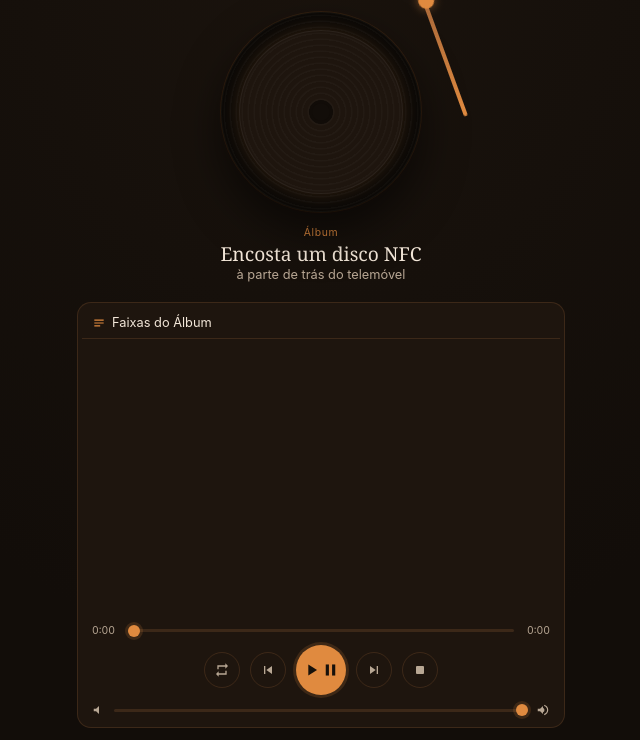
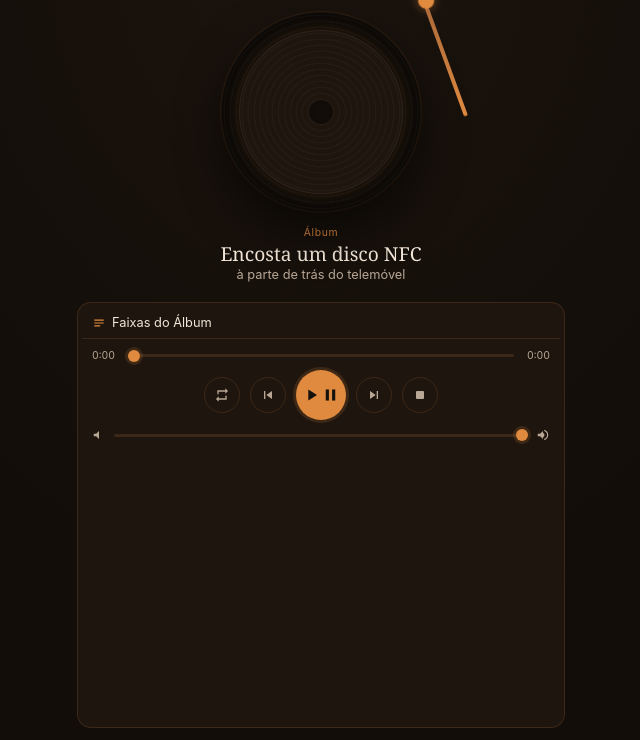
Before and after one commit to rubenalves1978-hub/jukebox, a plain HTML site: page index.html in a window 1280 px wide. Shown: the part 60-800 px from the top of the page, without its empty margins (319-959 px from the left). Drawn offline with Linux system fonts and the light colour scheme.

Commit message:
Update index.html

```diff
--- a/index.html
+++ b/index.html
@@ -1,5 +1,4 @@
-<!DOCTYPE html>
-<html lang="pt-PT">
+        <!DOCTYPE html><html lang="pt-PT">
 <head>
 <meta charset="UTF-8">
 <meta name="viewport" content="width=device-width, initial-scale=1, viewport-fit=cover">
@@ -10,27 +9,42 @@
 <link rel="apple-touch-icon" href="icons/icon-192.png">
 <link rel="stylesheet" href="styles.css">
 </head>
-<body>
-
-  <main class="player" id="player">
-
-    <header class="topbar">
+<body>  <main class="player" id="player"><header class="topbar">
   <div class="brand">
     <span class="brand-mark">◎</span>
     <span class="brand-name">Jukebox<em>NFC</em></span>
   </div>
+
   <div class="status" id="nfcStatus" data-state="idle">
-        <button class="status-btn" id="btnScan">
-          <svg viewBox="0 0 24 24"><path d="M12 2a10 10 0 0 0-7.07 17.07l1.41-1.41A8 8 0 1 1 20 12a8 8 0 0 1-2.34 5.66l1.41 1.41A10 10 0 0 0 12 2zm0 4a6 6 0 0 0-4.24 10.24l1.42-1.41A4 4 0 1 1 16 12a4 4 0 0 1-4 4zm0-2a2 2 0 1 0 0-4 2 2 0 0 0 0 4z"/></svg>
+    <button class="status-btn" id="btnScan" aria-label="Ler disco NFC" title="Ler disco NFC">
+      <svg viewBox="0 0 24 24">
+        <path d="M12 2a10 10 0 0 0-7.07 17.07l1.41-1.41A8 8 0 1 1 20 12a8 8 0 0 1-2.34 5.66l1.41 1.41A10 10 0 0 0 12 2zm0 4a6 6 0 0 0-4.24 10.24l1.42-1.41A4 4 0 1 1 16 12a4 4 0 0 1-4 4zm0-2a2 2 0 1 0 0-4 2 2 0 0 0 0 4z"/>
+      </svg>
     </button>
-        <span class="status-text" id="statusText">Toque no ícone NFC para ativar a leitura</span>
   </div>
+
   <button class="icon-btn" id="btnTheme" aria-label="Alternar tema">
-        <svg id="iconSun" viewBox="0 0 24 24"><circle cx="12" cy="12" r="5"/><line x1="12" y1="1" x2="12" y2="3"/><line x1="12" y1="21" x2="12" y2="23"/><line x1="4.22" y1="4.22" x2="5.64" y2="5.64"/><line x1="18.36" y1="18.36" x2="19.78" y2="19.78"/><line x1="1" y1="12" x2="3" y2="12"/><line x1="21" y1="12" x2="23" y2="12"/><line x1="4.22" y1="19.78" x2="5.64" y2="18.36"/><line x1="18.36" y1="5.64" x2="19.78" y2="4.22"/></svg>
-        <svg id="iconMoon" viewBox="0 0 24 24" hidden><path d="M21 12.79A9 9 0 1 1 11.21 3 7 7 0 0 0 21 12.79z"/></svg>
+    <svg id="iconSun" viewBox="0 0 24 24">
+      <circle cx="12" cy="12" r="5"/>
+      <line x1="12" y1="1" x2="12" y2="3"/>
+      <line x1="12" y1="21" x2="12" y2="23"/>
+      <line x1="4.22" y1="4.22" x2="5.64" y2="5.64"/>
+      <line x1="18.36" y1="18.36" x2="19.78" y2="19.78"/>
+      <line x1="1" y1="12" x2="3" y2="12"/>
+      <line x1="21" y1="12" x2="23" y2="12"/>
+      <line x1="4.22" y1="19.78" x2="5.64" y2="18.36"/>
+      <line x1="18.36" y1="5.64" x2="19.78" y2="4.22"/>
+    </svg>
+
+    <svg id="iconMoon" viewBox="0 0 24 24" hidden>
+      <path d="M21 12.79A9 9 0 1 1 11.21 3 7 7 0 0 0 21 12.79z"/>
+    </svg>
   </button>
+
   <button class="icon-btn" id="btnSettings" aria-label="Registo de eventos" title="Registo de eventos">
-        <svg viewBox="0 0 24 24"><path d="M12 15.5A3.5 3.5 0 1 1 15.5 12 3.5 3.5 0 0 1 12 15.5zm7.94-2.5a7.99 7.99 0 0 0 0-2l2.03-1.58a.5.5 0 0 0 .12-.64l-1.93-3.32a.5.5 0 0 0-.6-.22l-2.39.96a7.9 7.9 0 0 0-1.73-1v-2.3a.5.5 0 0 0-.41-.49l-3.68-.6a.5.5 0 0 0-.53.41v2.28a7.9 7.9 0 0 0-1.73 1l-2.39-.96a.5.5 0 0 0-.6.22l-1.93 3.32a.5.5 0 0 0 .12.64L5.06 9.5a8 8 0 0 0 0 2l-2.03 1.58a.5.5 0 0 0-.12.64l1.93 3.32a.5.5 0 0 0 .6.22l2.39-.96a7.9 7.9 0 0 0 1.73 1v2.3a.5.5 0 0 0 .41.49l3.68.6a.5.5 0 0 0 .53-.41v-2.28a7.9 7.9 0 0 0 1.73-1l2.39.96a.5.5 0 0 0 .6-.22l1.93-3.32a.5.5 0 0 0-.12-.64L19.94 12z"/></svg>
+    <svg viewBox="0 0 24 24">
+      <path d="M12 15.5A3.5 3.5 0 1 1 15.5 12 3.5 3.5 0 0 1 12 15.5zm7.94-2.5a7.99 7.99 0 0 0 0-2l2.03-1.58a.5.5 0 0 0 .12-.64l-1.93-3.32a.5.5 0 0 0-.6-.22l-2.39.96a7.9 7.9 0 0 0-1.73-1v-2.3a.5.5 0 0 0-.41-.49l-3.68-.6a.5.5 0 0 0-.53.41v2.28a7.9 7.9 0 0 0-1.73 1l-2.39-.96a.5.5 0 0 0-.6.22l-1.93 3.32a.5.5 0 0 0 .12.64L5.06 9.5a8 8 0 0 0 0 2l-2.03 1.58a.5.5 0 0 0-.12.64l1.93 3.32a.5.5 0 0 0 .6.22l2.39-.96a7.9 7.9 0 0 0 1.73 1v2.3a.5.5 0 0 0 .41.49l3.68.6a.5.5 0 0 0 .53-.41v-2.28a7.9 7.9 0 0 0 1.73-1l2.39.96a.5.5 0 0 0 .6-.22l1.93-3.32a.5.5 0 0 0 .12-.64L19.94 12z"/>
+    </svg>
   </button>
 </header>
 
@@ -41,6 +55,7 @@
       <div class="disc-grooves"></div>
       <div class="disc-hole"></div>
     </div>
+
     <div class="tonearm" id="tonearm" aria-hidden="true"></div>
   </div>
 
@@ -53,57 +68,123 @@
 </section>
 
 <section class="tracklist-card">
+
   <div class="tracklist-head">
-        <svg viewBox="0 0 24 24" class="tracklist-icon"><path d="M4 6h16v2H4zM4 11h16v2H4zM4 16h10v2H4z"/></svg>
+    <svg viewBox="0 0 24 24" class="tracklist-icon">
+      <path d="M4 6h16v2H4zM4 11h16v2H4zM4 16h10v2H4z"/>
+    </svg>
     <span>Faixas do Álbum</span>
   </div>
+
+  <!-- PROGRESSO -->
+  <div class="progress">
+    <span class="time" id="timeCurrent">0:00</span>
+
+    <input
+      type="range"
+      id="seek"
+      class="seek"
+      min="0"
+      max="100"
+      value="0"
+      step="0.1"
+    >
+
+    <span class="time" id="timeTotal">0:00</span>
+  </div>
+
+  <!-- CONTROLOS -->
+  <div class="controls">
+
+    <button class="ctrl ctrl--ghost"
+            id="btnRepeat"
+            title="Repetir faixa"
+            aria-label="Repetir faixa">
+      <svg viewBox="0 0 24 24">
+        <path d="M7 7h10v3l4-4-4-4v3H5v6h2zm10 10H7v-3l-4 4 4 4v-3h12v-6h-2z"/>
+      </svg>
+    </button>
+
+    <button class="ctrl ctrl--ghost"
+            id="btnPrev"
+            title="Faixa anterior"
+            aria-label="Faixa anterior">
+      <svg viewBox="0 0 24 24">
+        <path d="M6 6h2v12H6zm3.5 6 8.5 6V6z"/>
+      </svg>
+    </button>
+
+    <button class="ctrl ctrl--main"
+            id="btnPlay"
+            title="Reproduzir / Pausar"
+            aria-label="Reproduzir ou pausar">
+
+      <svg id="iconPlay" viewBox="0 0 24 24">
+        <path d="M8 5v14l11-7z"/>
+      </svg>
+
+      <svg id="iconPause" viewBox="0 0 24 24" hidden>
+        <rect x="6" y="5" width="4" height="14"/>
+        <rect x="14" y="5" width="4" height="14"/>
+      </svg>
+
+    </button>
+
+    <button class="ctrl ctrl--ghost"
+            id="btnNext"
+            title="Faixa seguinte"
+            aria-label="Faixa seguinte">
+      <svg viewBox="0 0 24 24">
+        <path d="M16 6h2v12h-2zM6 18l8.5-6L6 6z"/>
+      </svg>
+    </button>
+
+    <button class="ctrl ctrl--ghost"
+            id="btnStop"
+            title="Parar"
+            aria-label="Parar">
+      <svg viewBox="0 0 24 24">
+        <rect x="6" y="6" width="12" height="12" rx="1.5"/>
+      </svg>
+    </button>
+
+  </div>
+
+  <!-- VOLUME -->
+  <div class="volume-row">
+    <svg class="volume-icon" viewBox="0 0 24 24">
+      <path d="M3 10v4h4l5 5V5L7 10z"/>
+    </svg>
+
+    <input
+      type="range"
+      id="volume"
+      class="volume"
+      min="0"
+      max="100"
+      value="100"
+      step="1"
+    >
+
+    <svg class="volume-icon" viewBox="0 0 24 24">
+      <path d="M3 10v4h4l5 5V5L7 10zm11.5 2a4.5 4.5 0 0 0-2.5-4v8a4.5 4.5 0 0 0 2.5-4zM14 3.2v2.1c2.9.9 5 3.5 5 6.7s-2.1 5.8-5 6.7v2.1c4-.9 7-4.5 7-8.8s-3-7.9-7-8.8z"/>
+    </svg>
+  </div>
+
+  <!-- LISTA DE FAIXAS -->
   <ol class="tracklist" id="tracklist">
     <!-- Faixas inseridas dinamicamente por app.js -->
   </ol>
 
-      <div class="progress">
-        <span class="time" id="timeCurrent">0:00</span>
-        <input type="range" id="seek" class="seek" min="0" max="100" value="0" step="0.1">
-        <span class="time" id="timeTotal">0:00</span>
-      </div>
-
-      <div class="controls">
-        <button class="ctrl ctrl--ghost" id="btnRepeat" title="Repetir faixa" aria-label="Repetir faixa">
-          <svg viewBox="0 0 24 24"><path d="M7 7h10v3l4-4-4-4v3H5v6h2zm10 10H7v-3l-4 4 4 4v-3h12v-6h-2z"/></svg>
-        </button>
-        <button class="ctrl ctrl--ghost" id="btnPrev" title="Faixa anterior" aria-label="Faixa anterior">
-          <svg viewBox="0 0 24 24"><path d="M6 6h2v12H6zm3.5 6 8.5 6V6z"/></svg>
-        </button>
-        <button class="ctrl ctrl--main" id="btnPlay" title="Reproduzir / Pausar" aria-label="Reproduzir ou pausar">
-          <svg id="iconPlay" viewBox="0 0 24 24"><path d="M8 5v14l11-7z"/></svg>
-          <svg id="iconPause" viewBox="0 0 24 24" hidden><rect x="6" y="5" width="4" height="14"/><rect x="14" y="5" width="4" height="14"/></svg>
-        </button>
-        <button class="ctrl ctrl--ghost" id="btnNext" title="Faixa seguinte" aria-label="Faixa seguinte">
-          <svg viewBox="0 0 24 24"><path d="M16 6h2v12h-2zM6 18l8.5-6L6 6z"/></svg>
-        </button>
-        <button class="ctrl ctrl--ghost" id="btnStop" title="Parar" aria-label="Parar">
-          <svg viewBox="0 0 24 24"><rect x="6" y="6" width="12" height="12" rx="1.5"/></svg>
-        </button>
-      </div>
-
-      <div class="volume-row">
-        <svg class="volume-icon" viewBox="0 0 24 24"><path d="M3 10v4h4l5 5V5L7 10z"/></svg>
-        <input type="range" id="volume" class="volume" min="0" max="100" value="100" step="1">
-        <svg class="volume-icon" viewBox="0 0 24 24"><path d="M3 10v4h4l5 5V5L7 10zm11.5 2a4.5 4.5 0 0 0-2.5-4v8a4.5 4.5 0 0 0 2.5-4zM14 3.2v2.1c2.9.9 5 3.5 5 6.7s-2.1 5.8-5 6.7v2.1c4-.9 7-4.5 7-8.8s-3-7.9-7-8.8z"/></svg>
-      </div>
 </section>
 
 <section class="log" id="log" aria-live="polite" hidden>
-      <p class="log-line log-line--muted">Pronto para ler tags NTAG213.</p>
+  <p class="log-line log-line--muted">
+    Pronto para ler tags NTAG213.
+  </p>
 </section>
 
-  </main>
+  </main>  <div class="toast" id="toast" role="status" aria-live="assertive"></div><audio id="audioPlayer" preload="metadata"></audio>
 
-  <div class="toast" id="toast" role="status" aria-live="assertive"></div>
-
-  <audio id="audioPlayer" preload="metadata"></audio>
-
-  <script src="tracks.js"></script>
-  <script src="app.js"></script>
-</body>
+  <script src="tracks.js"></script>  <script src="app.js"></script></body>
         </html>
```
Lines whose indentation alone changed are shown as unchanged.
